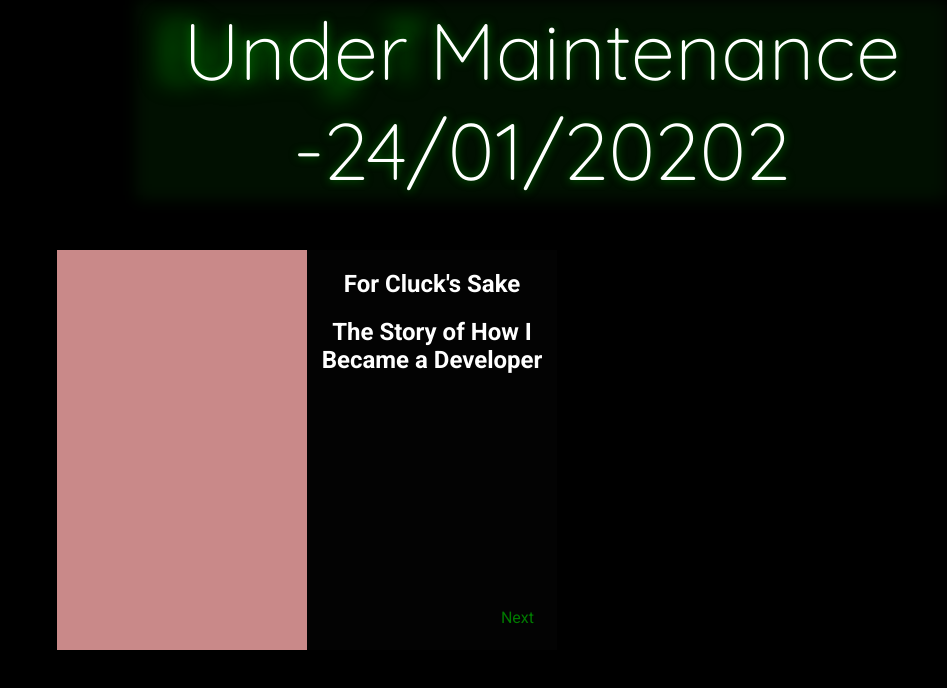
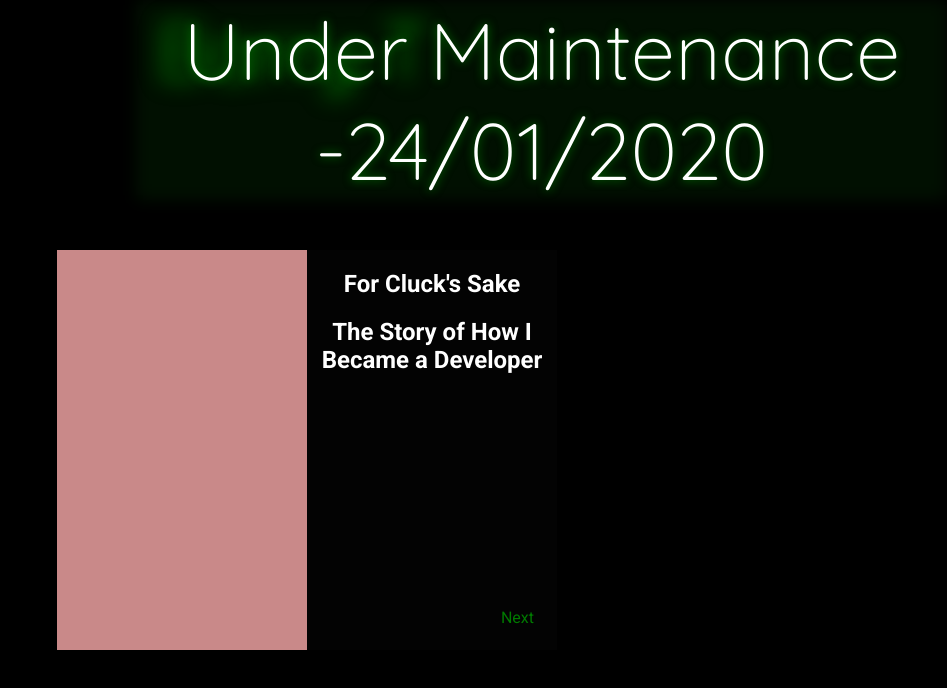
Before and after one commit to barrytrearty/barryT, a React (Create React App) app: page / in a window 1280 px wide. Shown: the top 688 px of the page, without its empty margins (333-1280 px from the left). Built offline with nearby package versions, Linux system fonts and the light colour scheme; a web font is replaced by a local one.

Commit message:
Update App.js

```diff
--- a/src/App.js
+++ b/src/App.js
@@ -38,7 +38,7 @@ function App() {
     <div className="App">
       <div className="heading-holder">
         <h1 className="neon" data-text="Barry T">
-          Under Maintenance -24/01/20202
+          Under Maintenance -24/01/2020
         </h1>
       </div>
 
```
